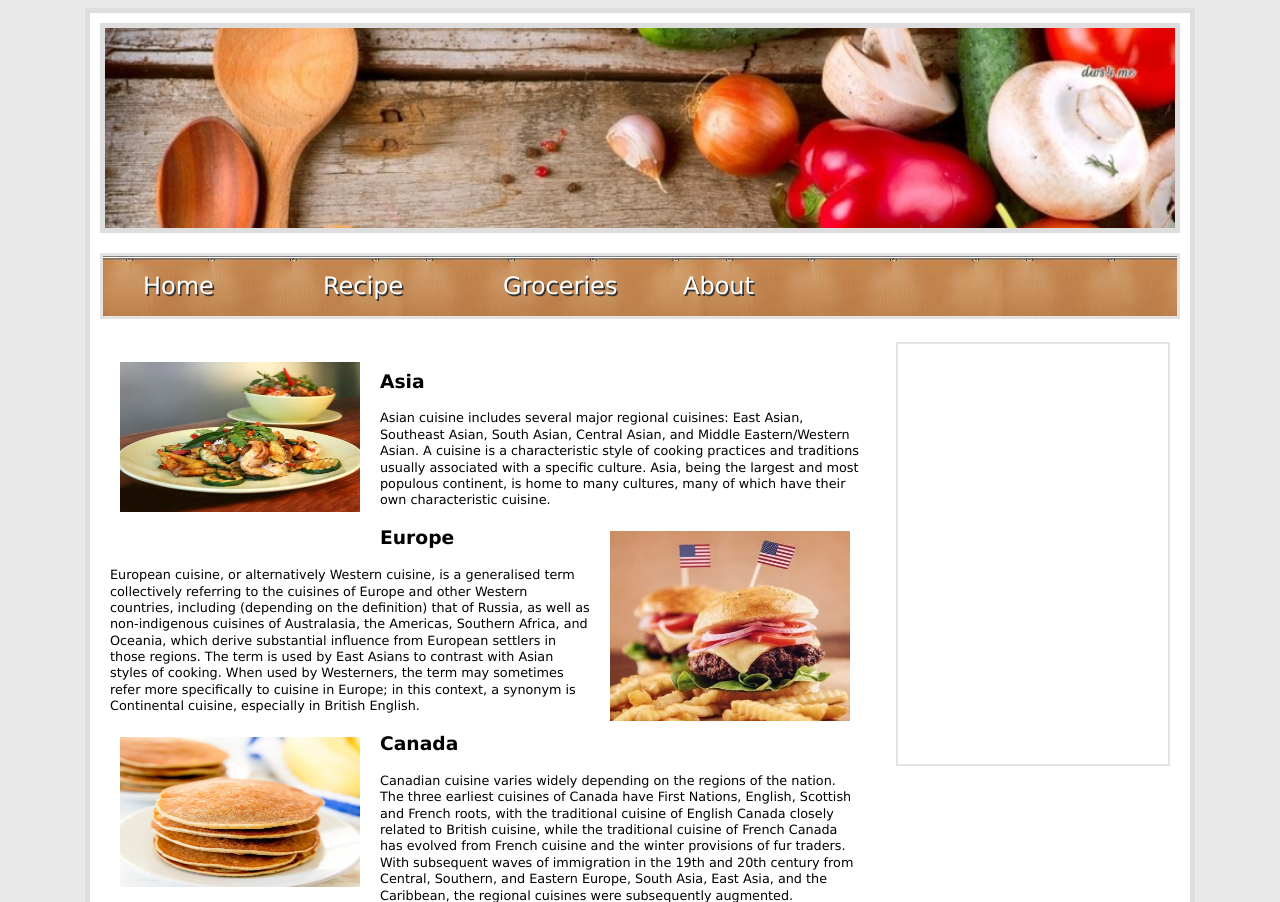
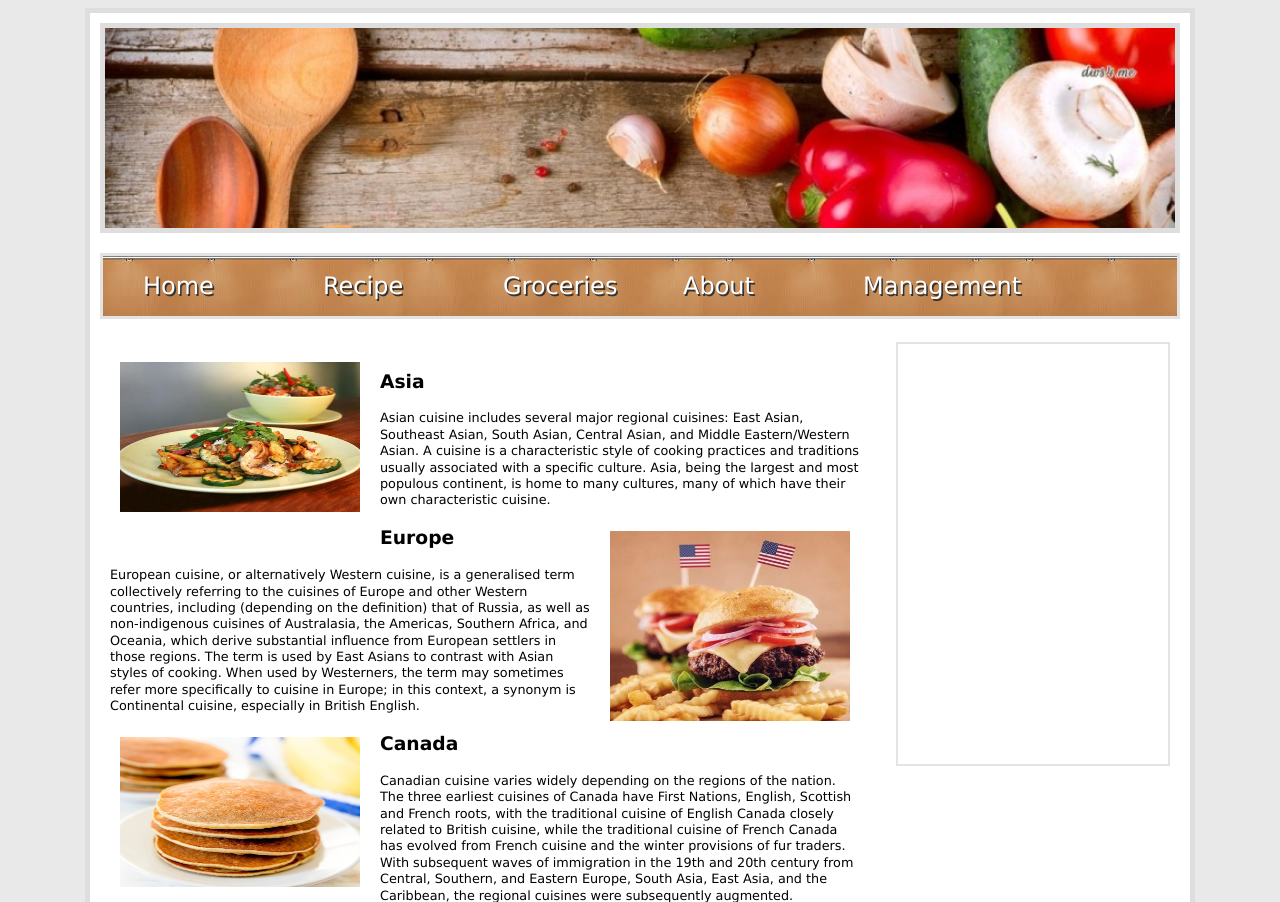
Before and after one commit to isabeltiongsk/recipe-website, a PHP site: page /index.php in a window 1280 px wide. Shown: the top 902 px of the page. Run offline with PHP 8.4, Linux system fonts and the light colour scheme.

Commit message:
Update Templates.php
Add Management

```diff
--- a/Templates.php
+++ b/Templates.php
@@ -21,6 +21,7 @@ and open the template in the editor.
                     <li><a href="Recipe.php">Recipe</a></li>
                     <li><a href="#">Groceries</a></li>
                     <li><a href="#">About</a></li>
+                    <li><a href="Management.php">Management</a></li>
                 </ul>
             </nav>
 
```
